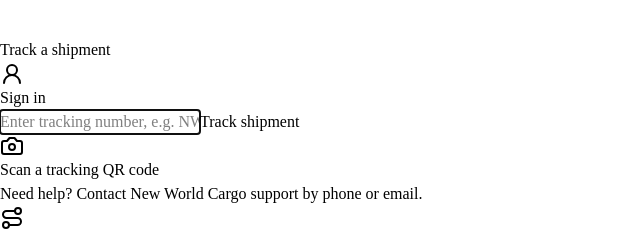
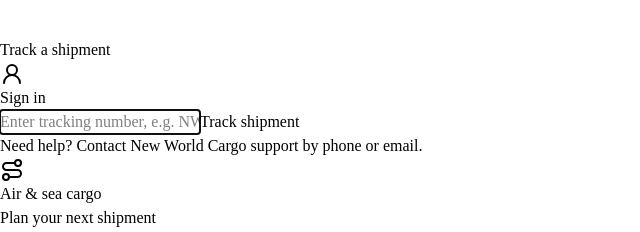
Before and after one commit to Newworldcargo/new-world-cargo-app, a React (Vite) app in the folder client/: page /track in a window 1280 px wide. Shown: the part 980-1212 px from the top of the page, without its empty margins (0-640 px from the left). Built offline with nearby package versions, Linux system fonts and the light colour scheme.

Commit message:
Remove QR scan controls from tracking

```diff
--- a/client/src/pages/Tracking.tsx
+++ b/client/src/pages/Tracking.tsx
@@ -1,4 +1,4 @@
-import { Camera, CheckCircle2, Copy, PackageSearch, Share2, UserRound, XCircle } from "lucide-react";
+import { CheckCircle2, Copy, PackageSearch, Share2, UserRound, XCircle } from "lucide-react";
 import { useEffect, useState } from "react";
 import { Link } from "wouter";
 import { usePublicTracking } from "@/api/hooks";
@@ -10,8 +10,6 @@
 import { Button } from "@/components/ui/button";
 import { CustomerApiError } from "@/api/errors";
 export { getReachedTrackingEvents } from "@/lib/tracking-timeline";
-
-type ScanState = "idle" | "permission" | "ready";
 
 export const TRACKING_TIMELINE_CONNECTOR_CLASS = "absolute left-2.5 top-5 bottom-0 z-20 border-l-[3px] border-dashed";
 export const PUBLIC_TRACKING_SIGN_IN_LABEL = "Sign in to your account";
@@ -27,7 +25,6 @@
 export default function Tracking() {
   const [code, setCode] = useState("");
   const [searched, setSearched] = useState(false);
-  const [scanState, setScanState] = useState<ScanState>("idle");
   const [inputError, setInputError] = useState("");
   const trackingNumber = code.trim().toUpperCase();
   const { data: result, isLoading, isError, error, refetch } = usePublicTracking(searched ? trackingNumber : "");
@@ -57,18 +54,6 @@
     }
     setInputError("");
     setSearched(true);
-  };
-
-  const startScan = () => {
-    setScanState("permission");
-    window.setTimeout(() => setScanState("ready"), 450);
-  };
-
-  const useSampleScan = () => {
-    setCode("NWC48291ZM");
-    setInputError("");
-    setSearched(true);
-    setScanState("idle");
   };
 
   return (
@@ -122,25 +107,6 @@
                 {inputError}
               </p>
             )}
-
-            <div className="mt-3 flex flex-wrap items-center gap-3">
-              <button onClick={startScan} className="inline-flex items-center gap-2 text-xs font-bold text-ink/65 hover:text-ink">
-                <Camera className="size-4 text-cargo-yellow" />
-                Scan a tracking QR code
-              </button>
-              {scanState === "permission" && <span className="text-xs text-ink/50">Requesting camera permission…</span>}
-              {scanState === "ready" && (
-                <div className="flex flex-wrap items-center gap-2 text-xs text-ink/55">
-                  <span>Camera is ready.</span>
-                  <button onClick={useSampleScan} className="font-bold text-ink underline decoration-cargo-yellow">
-                    Use sample scan
-                  </button>
-                  <button onClick={() => setScanState("idle")} className="font-bold text-ink/55">
-                    Cancel
-                  </button>
-                </div>
-              )}
-            </div>
 
             {searched && isLoading && (
               <section className="mt-6 rounded-[26px] border border-ink/10 bg-[#f7f8fb] p-6 text-center text-sm text-ink/55">
```
